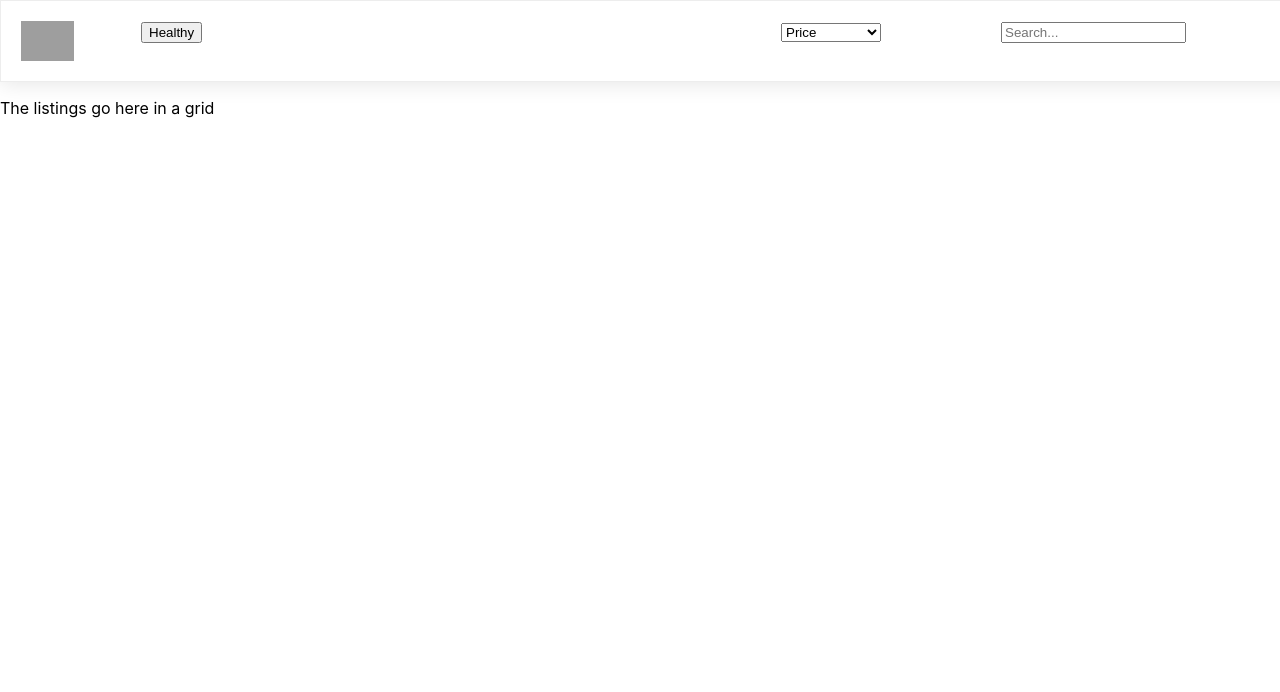
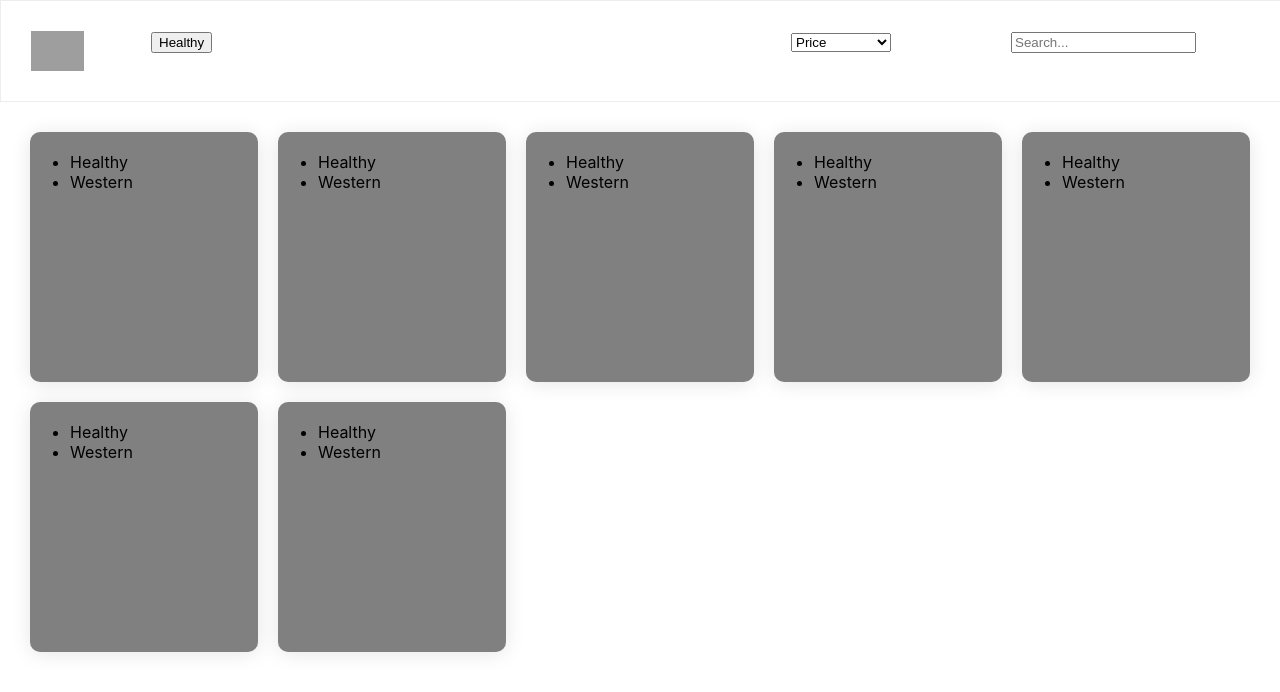
Before and after one commit to Davoshy/balideli-client, a React (Create React App) app: page / in a window 1280 px wide. Shown: the top 692 px of the page. Built offline with nearby package versions, Linux system fonts and the light colour scheme; grey boxes are pictures that could not be loaded.

Commit message:
added Card componen styled in gridt, imported to Restarants

```diff
--- a/src/Components/Card.js
+++ b/src/Components/Card.js
@@ -0,0 +1,27 @@
+import React from "react";
+import PropTypes from "prop-types";
+import "../Styles/card.css";
+
+class Cards extends React.Component {
+  render() {
+    return (
+      <a className="card">
+        <div className="image"></div>
+        <div className="content">
+          <h2 className="restaurant-name"></h2>
+          <ul className="categories">
+            <li>Healthy</li>
+            <li>Western</li>
+          </ul>
+          <div className="info">
+            <span className="price"></span>
+            <span className="likes"></span>
+            <span className="time"></span>
+          </div>
+        </div>
+      </a>
+    );
+  }
+}
+
+export default Cards;
--- a/src/Components/Restaurants.js
+++ b/src/Components/Restaurants.js
@@ -1,5 +1,7 @@
 import React from "react";
 import Nav from "./Nav";
+import Card from "./Card";
+import "../Styles/restaurants.css";
 
 class Restaurants extends React.Component {
   render() {
@@ -7,7 +9,9 @@ class Restaurants extends React.Component {
       <>
         <Nav />
         <div className="restaurants">
-          <p>The listings go here in a grid</p>
+          {[...Array(7)].map((e, i) => (
+            <Card key={i} />
+          ))}
         </div>
       </>
     );
--- a/src/Styles/Nav.css
+++ b/src/Styles/Nav.css
@@ -1,6 +1,6 @@
 nav {
   background-color: white;
-  padding: 20px;
+  padding: 30px;
   width: 100%;
   height: 40px;
   border: solid 0.3px #ededed;
--- a/src/Styles/card.css
+++ b/src/Styles/card.css
@@ -0,0 +1,6 @@
+.card {
+  background-color: grey;
+  height: 250px;
+  border-radius: 10px;
+  box-shadow: 0px 2px 20px rgba(0, 0, 0, 0.1);
+}
--- a/src/Styles/restaurants.css
+++ b/src/Styles/restaurants.css
@@ -1,5 +1,6 @@
 .restaurants {
   background-color: white;
+  padding: 30px;
   display: grid;
   grid-template-columns: 1fr 1fr 1fr 1fr 1fr;
   grid-column-gap: 20px;
```
